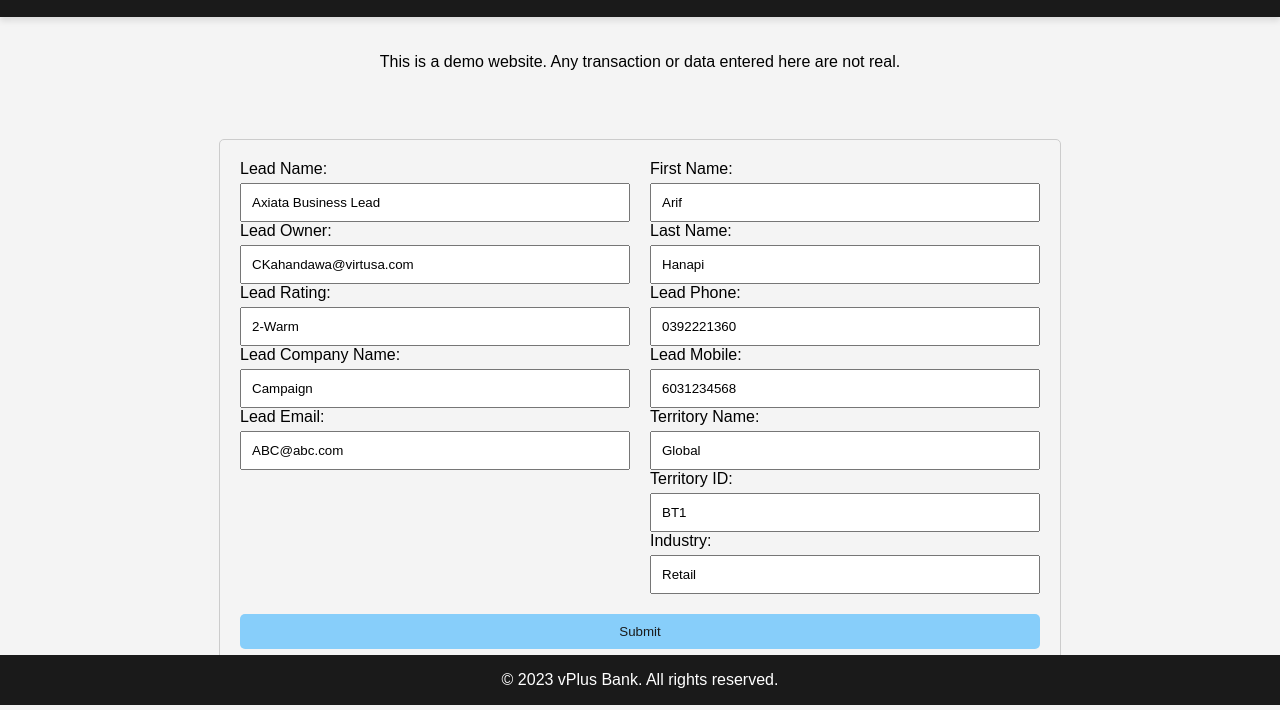
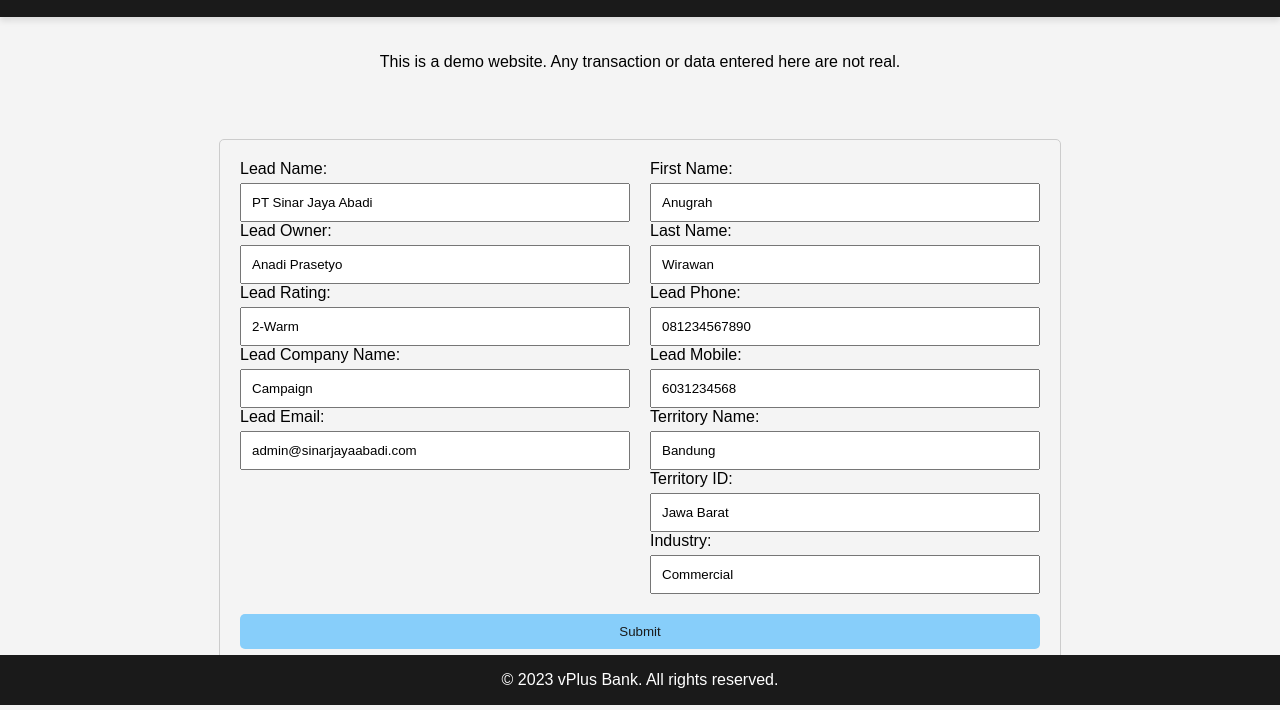
Before and after one commit to vpluspoc/demo-home, a plain HTML site: page index.html in a window 1280 px wide. Both pictures are taken after a click on the link "Contact Us". Shown: the part 95-805 px from the top of the page. Drawn offline with Linux system fonts and the light colour scheme; a script that the page names is missing.

Commit message:
Update index.html

```diff
--- a/index.html
+++ b/index.html
@@ -252,7 +252,7 @@
             type="text"
             id="leadName"
             name="LeadName"
-            value="Axiata Business Lead"
+            value="PT Sinar Jaya Abadi"
             required
           />
 
@@ -261,7 +261,7 @@
             type="email"
             id="leadOwner"
             name="LeadOwner"
-            value="CKahandawa@virtusa.com"
+            value="Anadi Prasetyo"
             required
           />
 
@@ -288,7 +288,7 @@
             type="email"
             id="leadEmail"
             name="LeadEmail"
-            value="ABC@abc.com"
+            value="admin@sinarjayaabadi.com"
             required
           />
         </div>
@@ -299,7 +299,7 @@
             type="text"
             id="firstName"
             name="FirstName"
-            value="Arif"
+            value="Anugrah"
             required
           />
 
@@ -308,7 +308,7 @@
             type="text"
             id="lastName"
             name="LastName"
-            value="Hanapi"
+            value="Wirawan"
             required
           />
 
@@ -317,7 +317,7 @@
             type="tel"
             id="leadPhone"
             name="LeadPhone"
-            value="0392221360"
+            value="081234567890"
             required
           />
 
@@ -335,7 +335,7 @@
             type="text"
             id="territoryName"
             name="TerritoryName"
-            value="Global"
+            value="Bandung"
             required
           />
 
@@ -344,7 +344,7 @@
             type="text"
             id="territoryID"
             name="TerritoryID"
-            value="BT1"
+            value="Jawa Barat"
             required
           />
 
@@ -353,7 +353,7 @@
             type="text"
             id="industry"
             name="Industry"
-            value="Retail"
+            value="Commercial"
             required
           />
         </div>
@@ -382,12 +382,10 @@
             var formDataObject = {};
 
             // Wrap form data in the 'content' object
-            /*
             formDataObject.content = {};
             formData.forEach(function (value, key) {
               formDataObject.content[key] = value;
             });
-            */
 
             // Add hardcoded values for caseTypeID and processID
             formDataObject.caseTypeID = "MyOrg-LoanOrig-Work-LoanOrigination";
```
